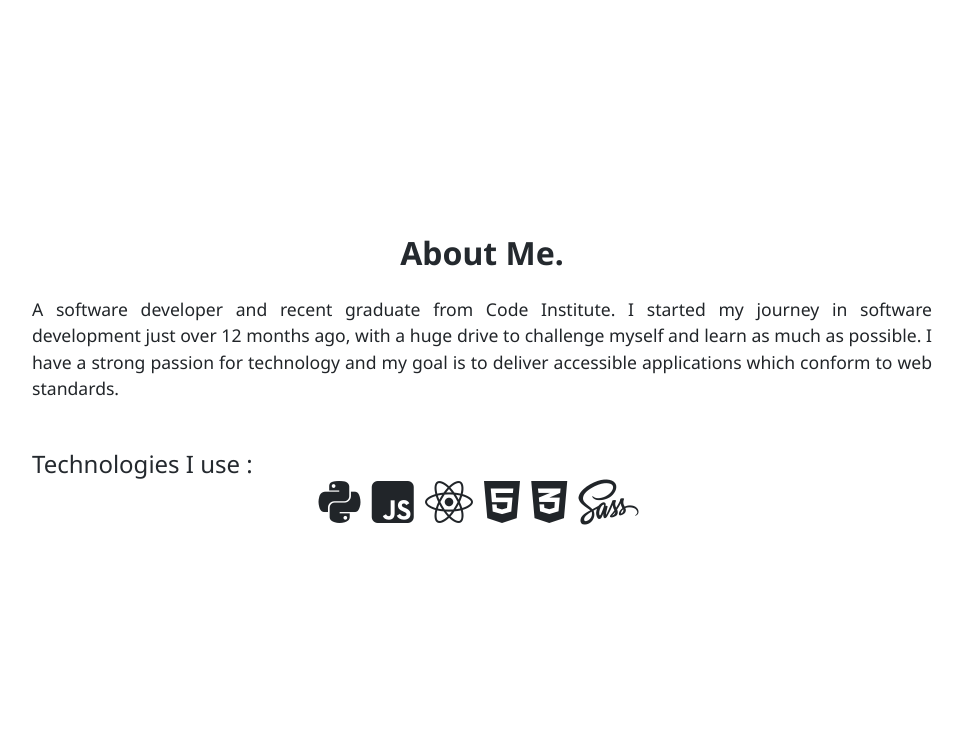
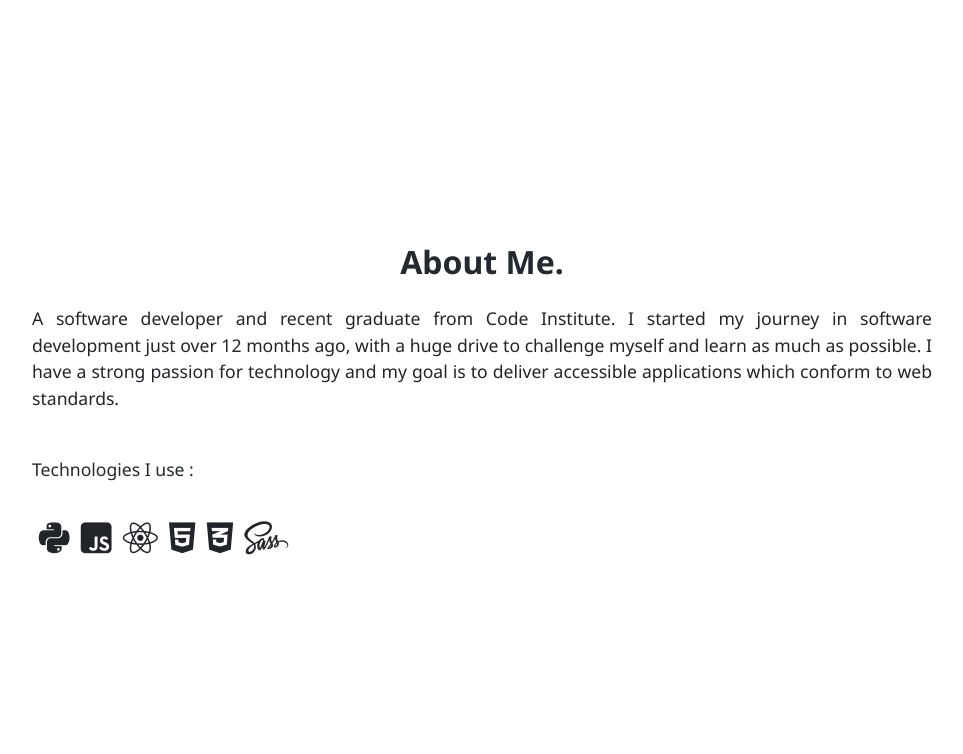
Before and after one commit to nemixu/portfolio, a Django app: page / in a window 1280 px wide. Shown: the part 820-1574 px from the top of the page, without its empty margins (158-1121 px from the left). Run offline with Django 3.2, Linux system fonts and the light colour scheme; some libraries are stand-ins or nearby versions.

Commit message:
fixed tech text and icons for size.

```diff
--- a/static/css/base.css
+++ b/static/css/base.css
@@ -90,6 +90,16 @@
     transition: opacity 300ms ease 0s, transform 300ms ease 0s;
 }
 
+.technologies-text {
+    font-size: 1.1em;
+}
+
+.tech-icons {
+    position: relative;
+    right: 315px;
+    top: 40px;
+}
+
 .btn-clear:hover {
     transform: scale(1.1);
 }
@@ -126,7 +136,7 @@
 }
 
 .icon-size {
-    font-size: 3em;
+    font-size: 2.2em;
     padding-right: 7px;
     transition: opacity 300ms ease 0s, transform 300ms ease 0s;
 }
```
